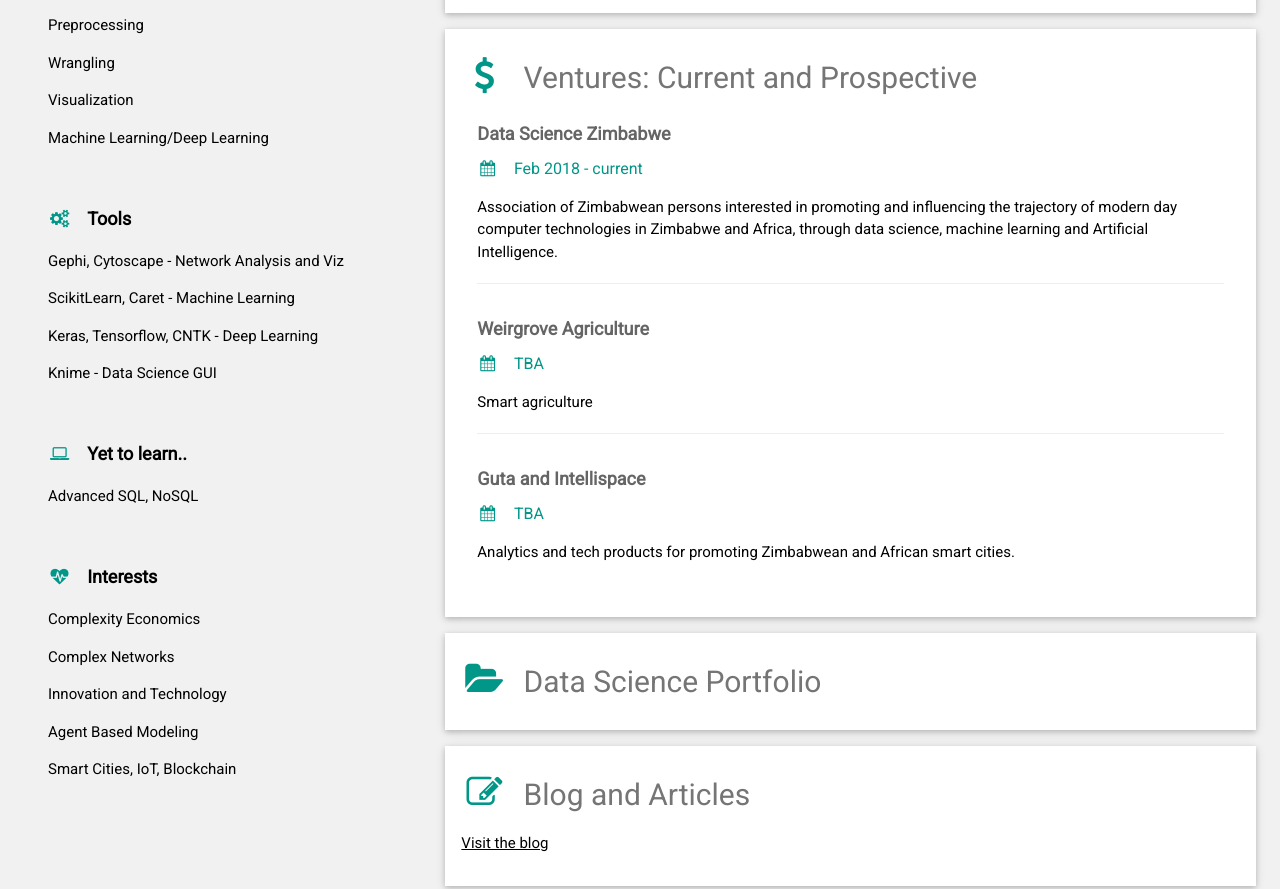
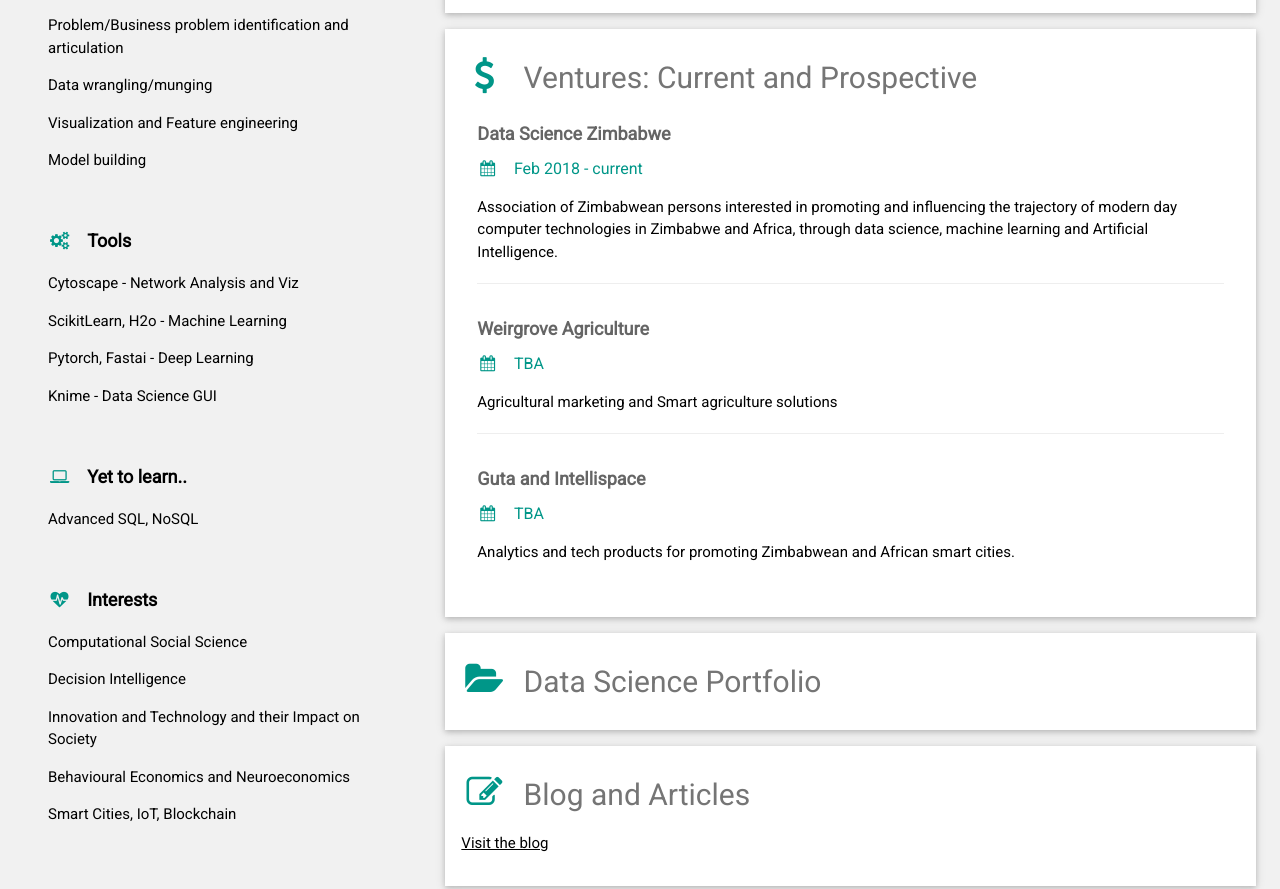
Before and after one commit to LeoChando/leonardmutambanengwe.github.io, a plain HTML site: page index.html in a window 1280 px wide. Shown: the part 738-1627 px from the top of the page. Drawn offline with nearby package versions, Linux system fonts and the light colour scheme.

Commit message:
Update index.html

```diff
--- a/index.html
+++ b/index.html
@@ -56,16 +56,16 @@
           <br>
 
           <p class="w3-large w3-text-theme"><b><i class="fa fa-database fa-fw w3-margin-right w3-text-teal"></i>Data Science Concepts</b></p>
-          <p>Preprocessing</p>
-          <p>Wrangling</p>
-          <p>Visualization</p>
-          <p>Machine Learning/Deep Learning</p>
+          <p>Problem/Business problem identification and articulation</p>
+          <p>Data wrangling/munging</p>
+          <p>Visualization and Feature engineering</p>
+          <p>Model building</p>
           <br>
 
           <p class="w3-large w3-text-theme"><b><i class="fa fa-cogs fa-fw w3-margin-right w3-text-teal"></i>Tools</b></p>
-          <p>Gephi, Cytoscape - Network Analysis and Viz</p>
-          <p>ScikitLearn, Caret - Machine Learning</p>
-          <p>Keras, Tensorflow, CNTK - Deep Learning</p>
+          <p>Cytoscape - Network Analysis and Viz</p>
+          <p>ScikitLearn, H2o - Machine Learning</p>
+          <p>Pytorch, Fastai - Deep Learning</p>
           <p>Knime - Data Science GUI</p>
           <br>
 
@@ -74,10 +74,10 @@
           <br>
 
           <p class="w3-large w3-text-theme"><b><i class="fa fa-heartbeat fa-fw w3-margin-right w3-text-teal"></i>Interests</b></p>
-          <p>Complexity Economics</p>
-          <p>Complex Networks</p>
-          <p>Innovation and Technology</p>
-          <p>Agent Based Modeling</p>
+          <p>Computational Social Science</p>
+          <p>Decision Intelligence</p>
+          <p>Innovation and Technology and their Impact on Society</p>
+          <p>Behavioural Economics and Neuroeconomics</p>
           <p>Smart Cities, IoT, Blockchain</p>
           <br>
         </div>
@@ -136,7 +136,7 @@
         <div class="w3-container">
           <h5 class="w3-opacity"><b>Weirgrove Agriculture</b></h5>
           <h6 class="w3-text-teal"><i class="fa fa-calendar fa-fw w3-margin-right"></i>TBA</h6>
-          <p>Smart agriculture</p>
+          <p>Agricultural marketing and Smart agriculture solutions</p>
           <hr>
         </div>
         <div class="w3-container">
@@ -154,7 +154,7 @@
 
       <div class="w3-container w3-card w3-white w3-margin-bottom" id="blog" style="padding:16px 16px">
           <h2 class="w3-text-grey w3-padding-8"><i class="fa fa-edit fa-fw w3-margin-right w3-xxlarge w3-text-teal"></i>Blog and Articles</h2>
-            <p><a href="https://leonardmutambanengwe.github.io/leonardmutambanengweblog.github.io/">Visit the blog</a></p>
+            <p><a href="https://leonardmutambanengwe.github.io/leonardblog.github.io/">Visit the blog</a></p>
               <div class="w3-container">
           </div>
         </div>
```
